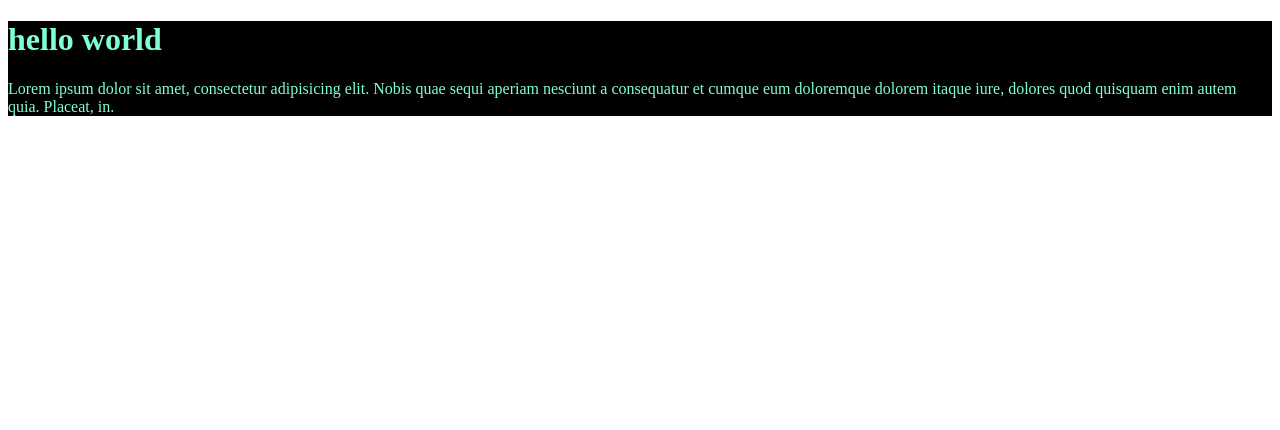
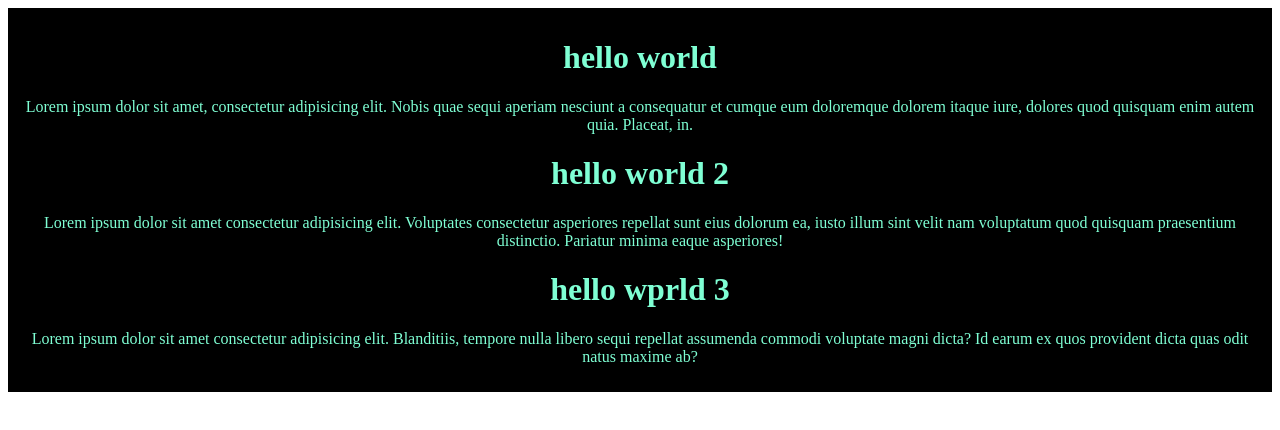
Before and after one commit to Digontha/My-first-github-repo, a plain HTML site: page index.html in a window 1280 px wide. Drawn offline with Linux system fonts and the light colour scheme.

Commit message:
added the second style

```diff
--- a/index.html
+++ b/index.html
@@ -9,6 +9,18 @@
 <body>
     <div class="div"><h1>hello world</h1>
     <p>Lorem ipsum dolor sit amet, consectetur adipisicing elit. Nobis quae sequi aperiam nesciunt a consequatur et cumque eum doloremque dolorem itaque iure, dolores quod quisquam enim autem quia. Placeat, in.</p>
+    <h1>hello world 2</h1>
+    <p>Lorem ipsum dolor sit amet consectetur adipisicing elit. Voluptates consectetur asperiores repellat sunt eius dolorum ea, iusto illum sint velit nam voluptatum quod quisquam praesentium distinctio. Pariatur minima eaque asperiores!</p>
+    <h1>hello wprld 3</h1>
+    <p>Lorem ipsum dolor sit amet consectetur adipisicing elit. Blanditiis, tempore nulla libero sequi repellat assumenda commodi voluptate magni dicta? Id earum ex quos provident dicta quas odit natus maxime ab?</p>
+
+
+
+
+
+
+
+
 </div>
 </body>
 </html>
--- a/style.css
+++ b/style.css
@@ -1,4 +1,7 @@
 .div{
     color: aquamarine;
     background-color: black;
+    padding: 10px;
+    margin-bottom: 50px;
+    text-align: center;
 }
```
